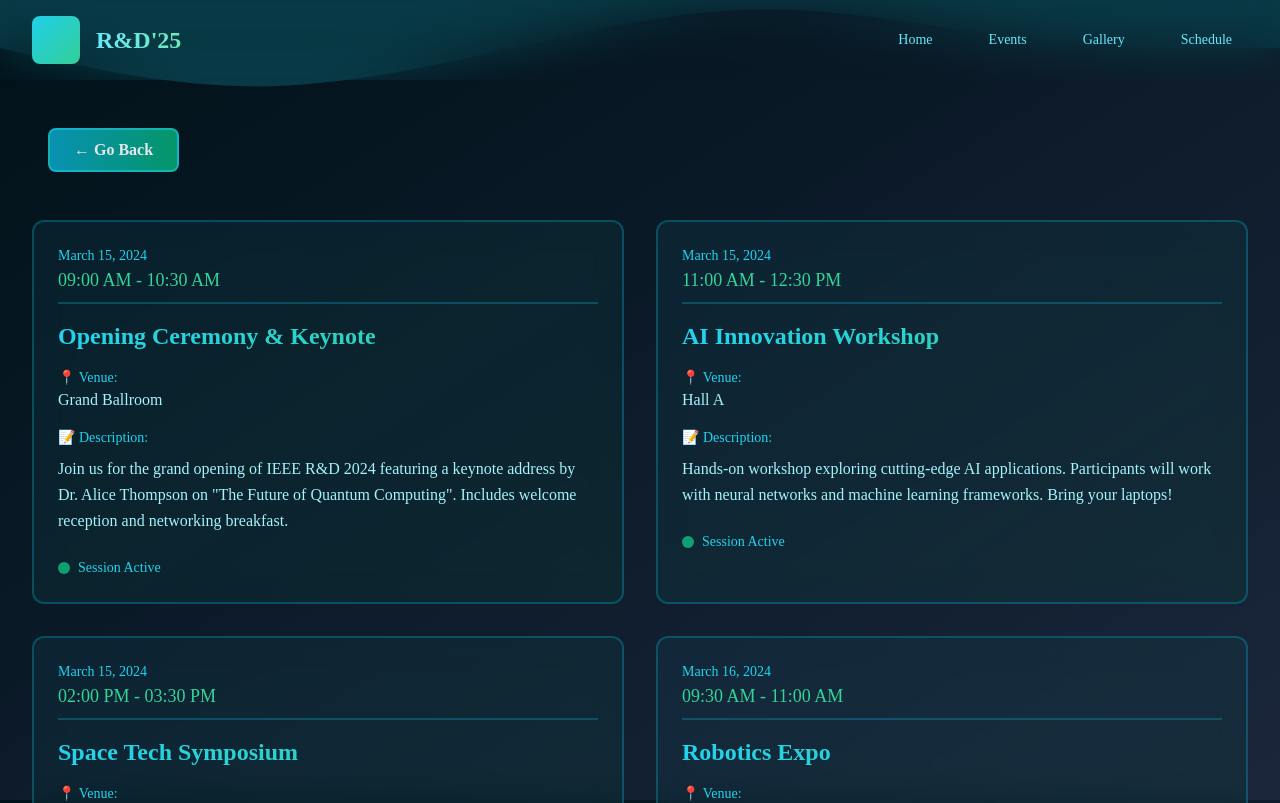
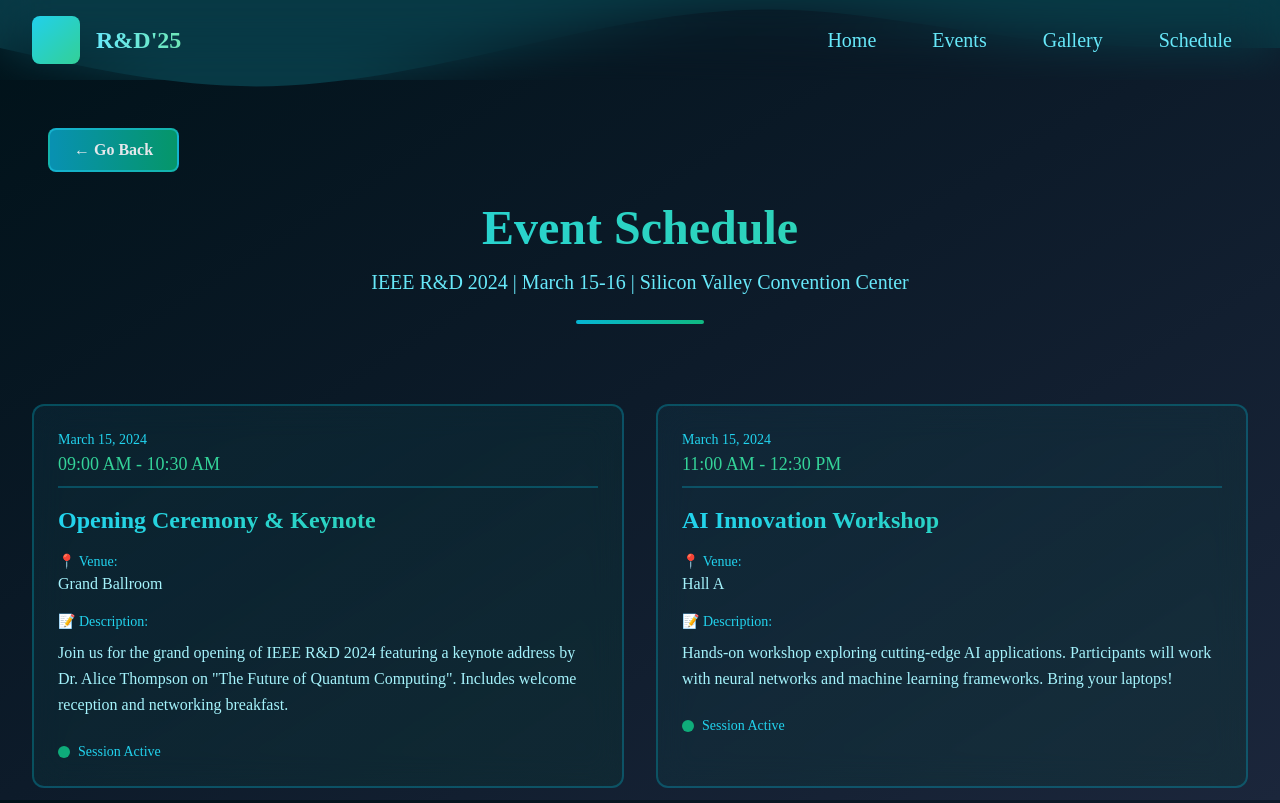
Before and after one commit to CodewithRohitRajput/R-D, a React (Vite) app in the folder client/: page /schedule in a window 1280 px wide. Shown: the top 803 px of the page. Built offline with nearby package versions, Linux system fonts and the light colour scheme.

Commit message:
add headings and make intro

```diff
--- a/client/src/components/Events.jsx
+++ b/client/src/components/Events.jsx
@@ -70,7 +70,7 @@ const Events = () => {
                     to={`/${item === 'Home' ? '' : item.toLowerCase()}`}
                     className="px-4 py-2 text-sm font-medium relative block"
                   >
-                    <span className="text-cyan-300 hover:text-emerald-400 transition-colors">
+                    <span className="text-cyan-300 hover:text-emerald-400 transition-colors text-xl">
                       {item}
                     </span>
                     <motion.div
@@ -111,6 +111,9 @@ const Events = () => {
           <p className="text-cyan-300 text-lg md:text-xl">
             "Where Innovation Meets Execution"
           </p>
+          <div className="mt-6 flex justify-center">
+            <div className="w-32 h-1 bg-gradient-to-r from-cyan-500 to-emerald-500 rounded-full" />
+          </div>
         </motion.div>
 
         {/* Events Grid */}
--- a/client/src/components/Gallery.jsx
+++ b/client/src/components/Gallery.jsx
@@ -85,7 +85,7 @@ const Gallery = () => {
                     to={`/${item === 'Home' ? '' : item.toLowerCase()}`}
                     className="px-4 py-2 text-sm font-medium relative block"
                   >
-                    <span className="text-cyan-300 hover:text-emerald-400 transition-colors">
+                    <span className="text-cyan-300 hover:text-emerald-400 transition-colors text-xl">
                       {item}
                     </span>
                     <motion.div
@@ -125,6 +125,9 @@ const Gallery = () => {
           <p className="text-cyan-300 text-lg md:text-xl">
             "Capturing Moments of Innovation and Technology"
           </p>
+          <div className="mt-6 flex justify-center">
+            <div className="w-32 h-1 bg-gradient-to-r from-cyan-500 to-emerald-500 rounded-full" />
+          </div>
         </motion.div>
 
         {/* Image Grid */}
--- a/client/src/components/Schedule.jsx
+++ b/client/src/components/Schedule.jsx
@@ -57,7 +57,7 @@ const Schedule = () => {
     }
   ];
 
-  // Navbar animation
+  // Animation variants
   const navbarVariants = {
     hidden: { y: -100 },
     visible: {
@@ -70,7 +70,6 @@ const Schedule = () => {
     }
   };
 
-  // Schedule item animation
   const itemVariants = {
     hidden: { opacity: 0, y: 20 },
     visible: {
@@ -79,6 +78,19 @@ const Schedule = () => {
       transition: {
         duration: 0.5,
         ease: "easeOut"
+      }
+    }
+  };
+
+  const headingVariants = {
+    hidden: { opacity: 0, y: -20 },
+    visible: {
+      opacity: 1,
+      y: 0,
+      transition: {
+        duration: 0.8,
+        ease: "easeOut",
+        delay: 0.3
       }
     }
   };
@@ -127,7 +139,7 @@ const Schedule = () => {
                     to={`/${item === 'Home' ? '' : item.toLowerCase()}`}
                     className="px-4 py-2 text-sm font-medium relative block"
                   >
-                    <span className="text-cyan-300 hover:text-emerald-400 transition-colors">
+                    <span className="text-cyan-300 hover:text-emerald-400 transition-colors text-xl">
                       {item}
                     </span>
                     <motion.div
@@ -154,6 +166,24 @@ const Schedule = () => {
         >
           ← Go Back
         </motion.button>
+
+        {/* Schedule Heading */}
+        <motion.div
+          className="text-center mb-16"
+          initial="hidden"
+          animate="visible"
+          variants={headingVariants}
+        >
+          <h1 className="text-5xl font-bold mb-4 bg-gradient-to-r from-cyan-400 to-emerald-400 bg-clip-text text-transparent">
+            Event Schedule
+          </h1>
+          <p className="text-xl text-cyan-300">
+            IEEE R&D 2024 | March 15-16 | Silicon Valley Convention Center
+          </p>
+          <div className="mt-6 flex justify-center">
+            <div className="w-32 h-1 bg-gradient-to-r from-cyan-500 to-emerald-500 rounded-full" />
+          </div>
+        </motion.div>
 
         {/* Schedule Container */}
         <div className="max-w-7xl mx-auto grid grid-cols-1 md:grid-cols-2 gap-8 p-4">
```
Also changed, not shown: client/src/components/Homepage.jsx (+53 -42 lines), 1 other file (tests, documents, lock files or other folders).
